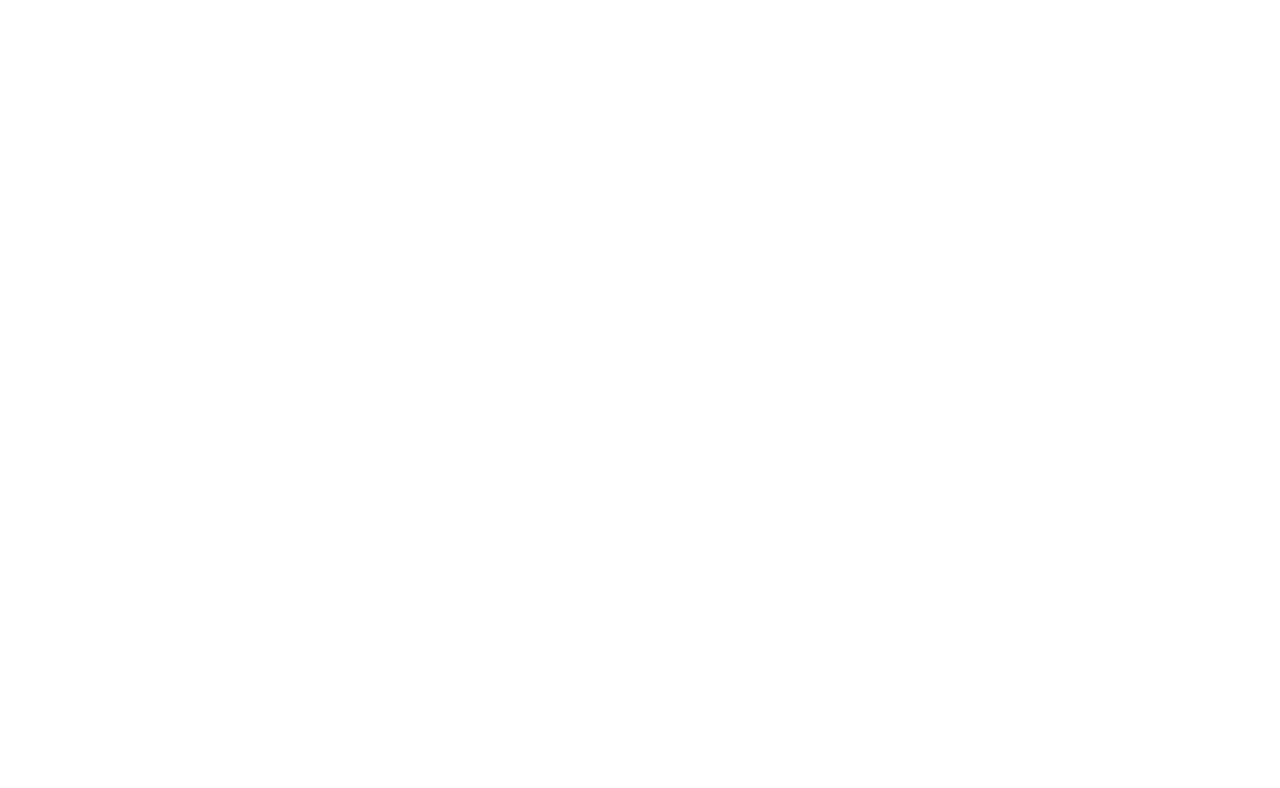
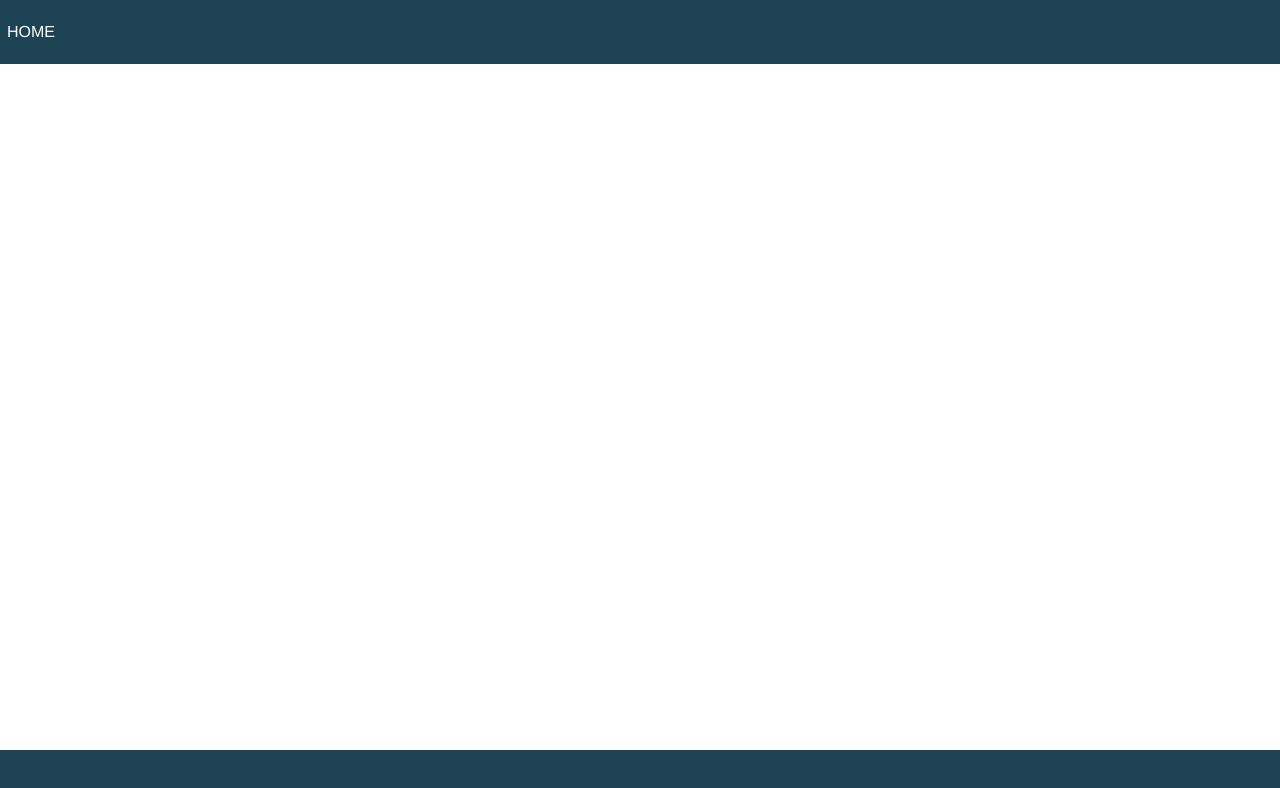
Before and after one commit to Arman-Arzoo/TailorApp-FYP, a React (Create React App) app in the folder tailor-frontend/: page / in a window 1280 px wide. Shown: the top 788 px of the page. Built offline with nearby package versions, Linux system fonts and the light colour scheme.

Commit message:
create layout for website header ,footer and main body with css property
In this commit we only include footer header and main body content layout by css and install react-router-dom and update package.json

```diff
--- a/tailor-frontend/package.json
+++ b/tailor-frontend/package.json
@@ -8,6 +8,7 @@
     "@testing-library/user-event": "^12.1.10",
     "react": "^17.0.1",
     "react-dom": "^17.0.1",
+    "react-router-dom": "^5.2.0",
     "react-scripts": "4.0.0",
     "web-vitals": "^0.2.4"
   },
--- a/tailor-frontend/src/App.css
+++ b/tailor-frontend/src/App.css
@@ -0,0 +1,51 @@
+html{
+  font-size: 62.5%;
+  box-sizing: border-box;
+}
+
+body{
+  font: 1.6rem Helvetica;
+  height: 100vh;
+  margin: 0;
+}
+
+#root{
+  height: 100%;
+}
+
+.grid-container{
+  display: grid;
+  grid-template-areas:
+  "header"
+  "main"
+  "footer";
+  grid-template-columns: 1fr;
+  grid-template-rows: 5rem 1fr 5rem;
+  height: 100%;
+
+}
+.header{
+  grid-area: header;
+  background-color: #1d4354;
+  color: #ffffff;
+  display: flex;
+  justify-content: space-between;
+  align-items: center;
+  padding: 0.7rem;
+  height: 100%;
+
+}
+.main{
+  grid-area: main;
+  padding: 30px;
+
+}
+
+.footer{
+  grid-area: footer;
+  background-color: #1d4354;
+  color: #ffffff;
+  display: flex;
+  justify-content: center;
+  align-items: center;
+}
--- a/tailor-frontend/src/App.js
+++ b/tailor-frontend/src/App.js
@@ -1,10 +1,16 @@
 import './App.css';
 import {Header} from './components/Header';
+import {Footer} from './components/Footer'
 
 function App() {
   return (
-    <div >
+    <div className="grid-container" >
       <Header/>
+      <main className="main">
+
+      </main>
+      <Footer/>
+
     </div>
   );
 }
--- /dev/null
+++ b/tailor-frontend/src/components/Footer.js
@@ -0,0 +1,9 @@
+import React from 'react'
+
+export const Footer = () => {
+    return (
+        <div className="footer">
+
+        </div>
+    )
+}
--- a/tailor-frontend/src/components/Header.js
+++ b/tailor-frontend/src/components/Header.js
@@ -3,7 +3,9 @@
 export const Header = () => {
     return (
         <div>
-
+            <div className="header">
+               HOME
+            </div>
         </div>
     )
 }
```
Also changed, not shown: 1 other file (tests, documents, lock files or other folders).
